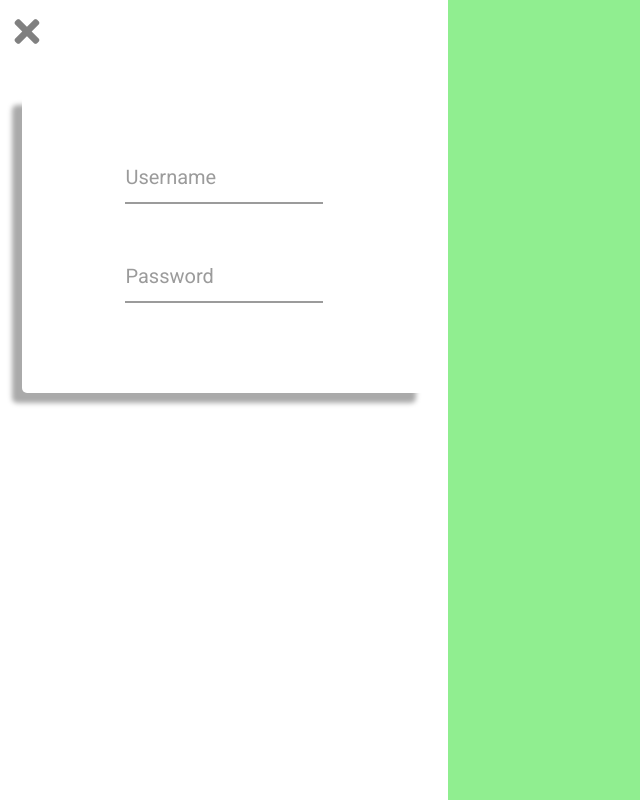
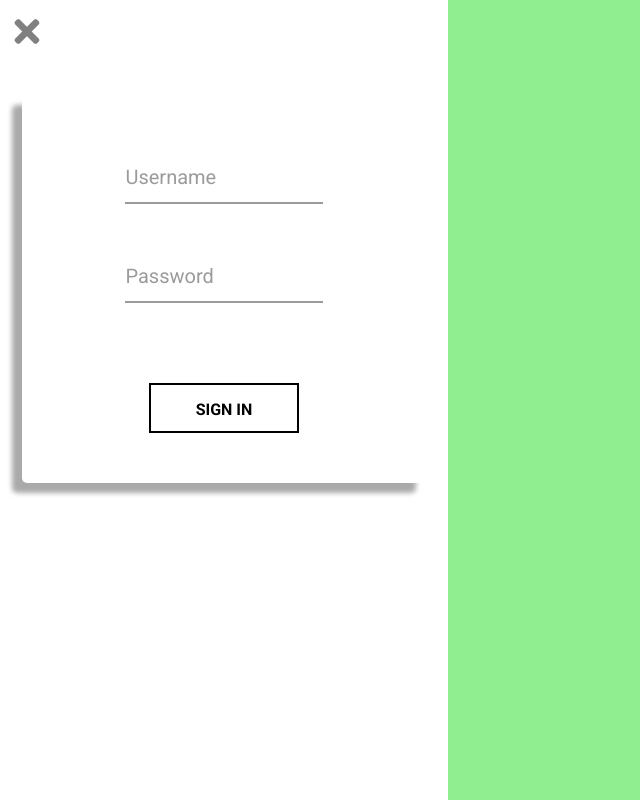
Before and after one commit to gitmichele/learn-transitions-animations, a plain HTML site: page index.html in a window 1280 px wide. Shown: the whole page, without its empty margins (0-640 px from the left). Drawn offline with Linux system fonts and the light colour scheme.

Commit message:
submit button animation

```diff
--- a/css/style.css
+++ b/css/style.css
@@ -49,7 +49,6 @@ body{
     padding: 50px 50px;
     box-shadow: -10px 10px 5px #aaaaaa;
     border-radius: 5px;
-
 }
 
 .input-container{
@@ -65,7 +64,6 @@ body{
 	padding: 20px 0 0;
 	width: 100%;
 }
-
  .input-field {
 	width: 100%;
 	border: 0;
@@ -75,17 +73,14 @@ body{
 	padding: 7px 0;
 	transition: border-color 0.2s;
 }
-
  .input-field::placeholder {
 	color: transparent;
 }
-
 .input-field:placeholder-shown ~ .input-label {
 	font-size: 20px;
 	cursor: text;
 	top: 20px;
 }
-
  .input-label {
 	position: absolute;
 	top: 0;
@@ -94,14 +89,12 @@ body{
 	font-size: 16px;
 	color: #9b9b9b;
 }
-
  .input-field:focus {
 	padding-bottom: 6px;
 	font-weight: 400;
 	border-width: 3px;
     border-color: green;
 }
-
  .input-field:focus ~ .input-label {
 	position: absolute;
 	top: 0;
@@ -111,11 +104,90 @@ body{
 	color: green;
 	font-weight: 700;
 }
-/* reset input */
- /* .input-field:required, .input-field:invalid {
-	box-shadow: none;
-} */
 
+/* submit */
+.sign-container{
+    width: 150px;
+    height: 50px;
+    margin: 80px auto 0 auto;
+    text-align: center;
+    cursor: pointer;
+    position: relative;
+    border: 2px solid black;
+}
+
+.vert-line{
+    display: none;
+    position: absolute;
+    left: 0;
+    width: 1px;
+    height: 50px;
+    border: 1px solid black;
+    top: -2px;
+}
+
+.hor-line{
+    display: none;
+    top: 0;
+    position: absolute;
+    width: 1px;
+    width: 150px;
+    border: 1px solid black;
+    left: -2px;
+}
+
+/* animazone */
+.sign-container .vert-line{
+    animation-name: left-right;
+    animation-duration: 2s;
+    animation-iteration-count: infinite;
+    animation-timing-function: linear;
+    display: block;
+}
+
+@keyframes left-right {
+    0 {
+        left: 0;
+    }
+
+    50%{
+        left: 100%;
+    }
+
+
+    100% {
+        left: 0;
+    }
+}
+
+.sign-container .hor-line{
+    animation-name: top-down;
+    animation-duration: 2s;
+    animation-iteration-count: infinite;
+    animation-timing-function: linear;
+    display: block
+}
+
+@keyframes top-down {
+    0 {
+        top: 0;
+    }
+
+    50%{
+        top: 100%;
+    }
+
+    100% {
+        top: 0;
+    }
+}
+
+a{
+    text-decoration: none;
+    line-height: 50px;
+    color: #000;
+    font-weight: 700;
+}
 
 
 /* colonna img */
@@ -126,3 +198,8 @@ body{
     /* DEBUG:  */
     background-color: lightgreen;
 }
+
+.sign-container:hover .vert-line,
+.sign-container:hover .hor-line{
+    display: none;
+}
--- a/index.html
+++ b/index.html
@@ -40,6 +40,20 @@
                           <label for="password" class="input-label">Password</label>
                         </div>
                     </div>
+
+                    <div class="sign-container">
+                        <a href="#">
+                            <div class="vert-line">
+                            </div>
+                                SIGN IN
+                            <div class="hor-line">
+                            </div>
+                        </a>
+                    </div>
+
+
+
+
                 </div>
             </div>
 
```
